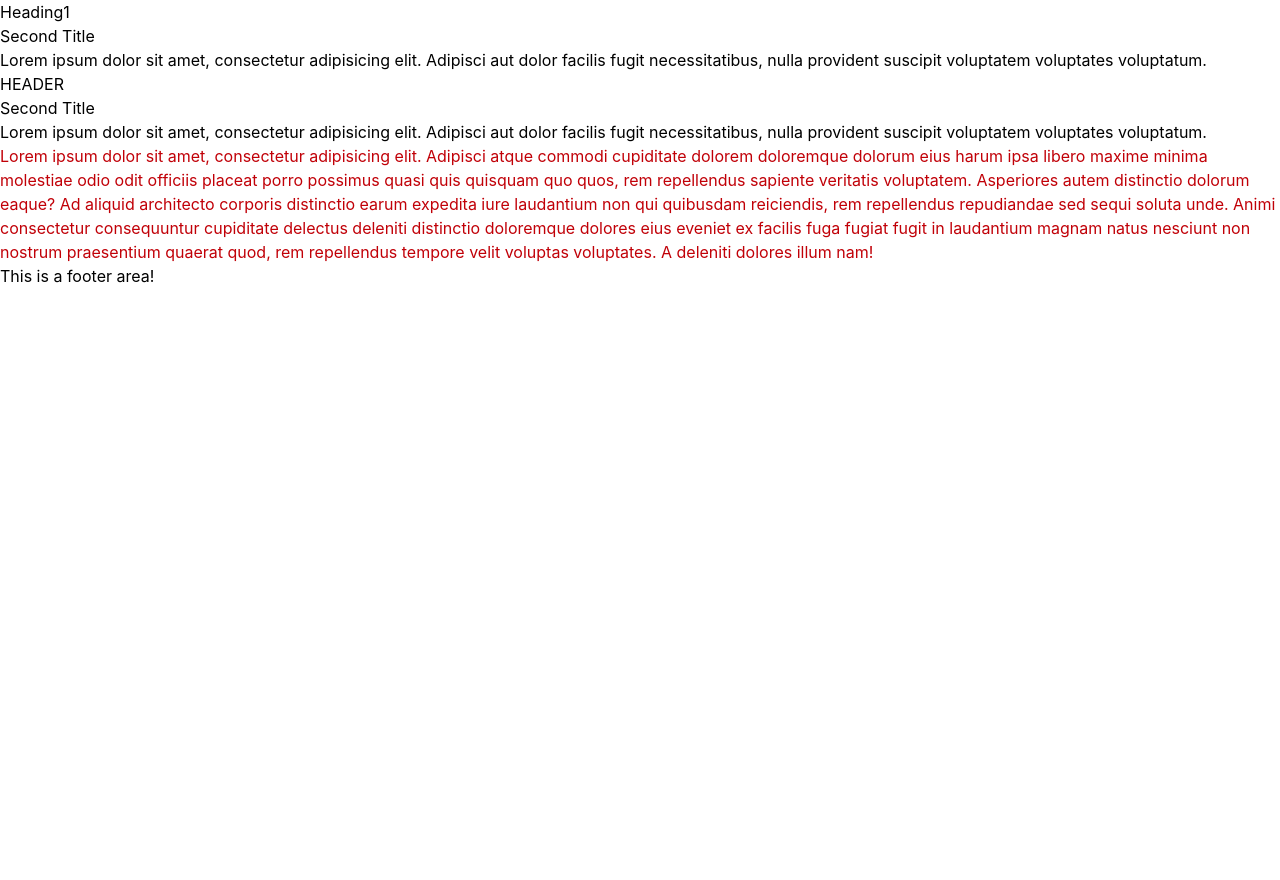
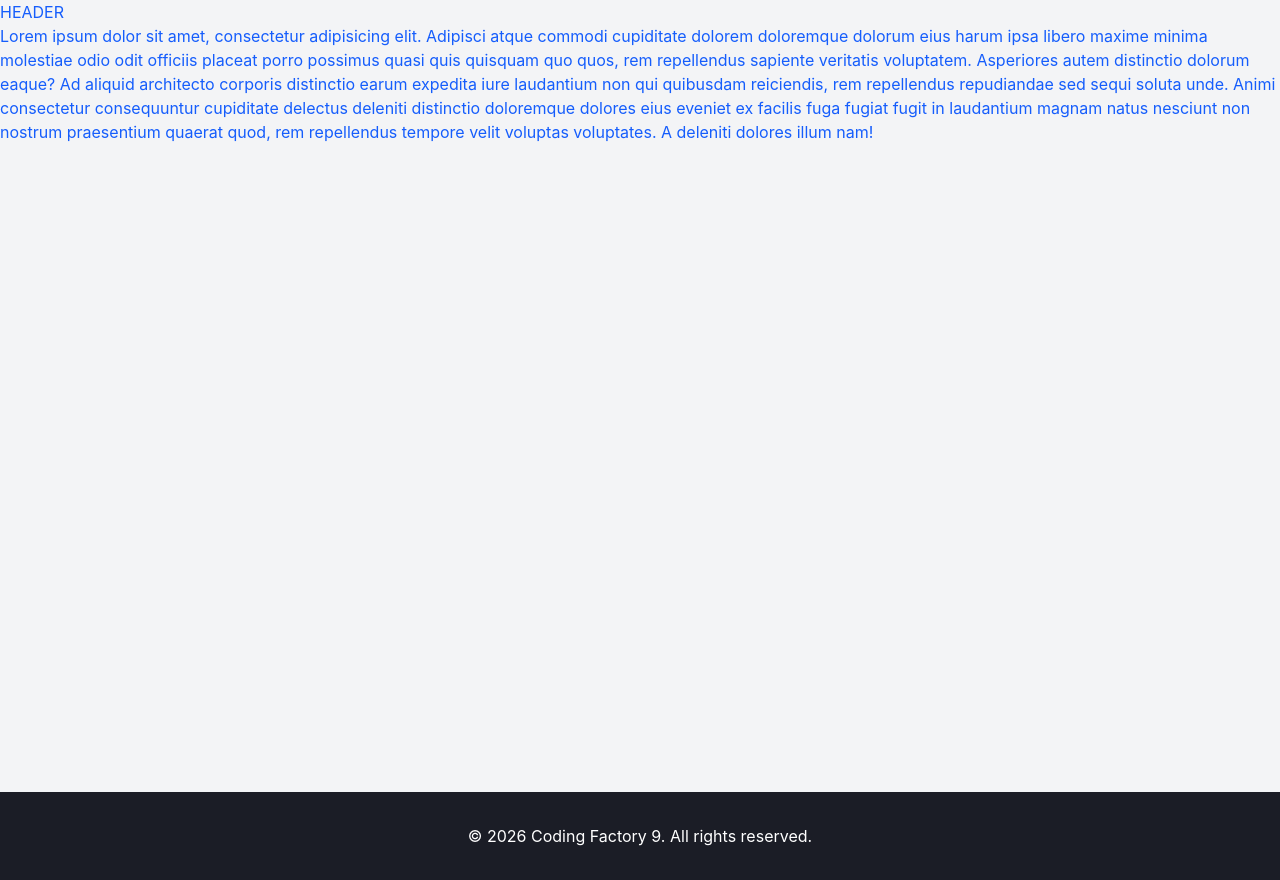
Before and after one commit to mach5ive/cf9-react-app, a React (Vite) app: page / in a window 1280 px wide. Before the commit the page ends 800 px from the top, so only its background shows below. Built offline with nearby package versions, Linux system fonts and the light colour scheme.

Commit message:
feat(ui): implement ui on layout

```diff
--- a/src/App.tsx
+++ b/src/App.tsx
@@ -2,7 +2,7 @@
 // import ArrowFunctionalComponent from "./components/LessonTwo/ArrowFunctionalComponent.tsx";
 // import ClassComponent from "./components/LessonTwo/ClassComponent.tsx";
 // import ArrowFunctionalComponent from "./components/LessonTwo/ArrowFunctionalComponent.tsx";
-import ArrowFunctionalComponentWithProps from "./components/LessonThree/ArrowFunctionalComponentWithProps.tsx";
+// import ArrowFunctionalComponentWithProps from "./components/LessonThree/ArrowFunctionalComponentWithProps.tsx";
 import Layout from "./components/Layout.tsx";
 
   //   type PropsA = {
@@ -58,19 +58,19 @@ function App() {
       {/*<ArrowFunctionalComponent />*/}
 
       {/*LESSON THREE*/}
-      <ArrowFunctionalComponentWithProps
-          title="Heading1"/>
-      <ArrowFunctionalComponentWithProps
-          title="Second Title"
-          description="Lorem ipsum dolor sit amet, consectetur adipisicing elit. Adipisci aut dolor facilis fugit necessitatibus, nulla provident suscipit voluptatem voluptates voluptatum."
-      />
+      {/*<ArrowFunctionalComponentWithProps*/}
+      {/*    title="Heading1"/>*/}
+      {/*<ArrowFunctionalComponentWithProps*/}
+      {/*    title="Second Title"*/}
+      {/*    description="Lorem ipsum dolor sit amet, consectetur adipisicing elit. Adipisci aut dolor facilis fugit necessitatibus, nulla provident suscipit voluptatem voluptates voluptatum."*/}
+      {/*/>*/}
 
-      <Layout>
-          <ArrowFunctionalComponentWithProps
-              title="Second Title"
-              description="Lorem ipsum dolor sit amet, consectetur adipisicing elit. Adipisci aut dolor facilis fugit necessitatibus, nulla provident suscipit voluptatem voluptates voluptatum."
-          />
-          <p className='text-red-700'>Lorem ipsum dolor sit amet, consectetur adipisicing elit. Adipisci atque commodi cupiditate dolorem doloremque dolorum eius harum ipsa libero maxime minima molestiae odio odit officiis placeat porro possimus quasi quis quisquam quo quos, rem repellendus sapiente veritatis voluptatem. Asperiores autem distinctio dolorum eaque? Ad aliquid architecto corporis distinctio earum expedita iure laudantium non qui quibusdam reiciendis, rem repellendus repudiandae sed sequi soluta unde. Animi consectetur consequuntur cupiditate delectus deleniti distinctio doloremque dolores eius eveniet ex facilis fuga fugiat fugit in laudantium magnam natus nesciunt non nostrum praesentium quaerat quod, rem repellendus tempore velit voluptas voluptates. A deleniti dolores illum nam!</p>
+      <Layout addClasses="text-blue-600 bg-gray-100">
+          {/*<ArrowFunctionalComponentWithProps*/}
+          {/*    title="Second Title"*/}
+          {/*    description="Lorem ipsum dolor sit amet, consectetur adipisicing elit. Adipisci aut dolor facilis fugit necessitatibus, nulla provident suscipit voluptatem voluptates voluptatum."*/}
+          {/*/>*/}
+          <p>Lorem ipsum dolor sit amet, consectetur adipisicing elit. Adipisci atque commodi cupiditate dolorem doloremque dolorum eius harum ipsa libero maxime minima molestiae odio odit officiis placeat porro possimus quasi quis quisquam quo quos, rem repellendus sapiente veritatis voluptatem. Asperiores autem distinctio dolorum eaque? Ad aliquid architecto corporis distinctio earum expedita iure laudantium non qui quibusdam reiciendis, rem repellendus repudiandae sed sequi soluta unde. Animi consectetur consequuntur cupiditate delectus deleniti distinctio doloremque dolores eius eveniet ex facilis fuga fugiat fugit in laudantium magnam natus nesciunt non nostrum praesentium quaerat quod, rem repellendus tempore velit voluptas voluptates. A deleniti dolores illum nam!</p>
       </Layout>
     </>
   )
--- a/src/components/Footer.tsx
+++ b/src/components/Footer.tsx
@@ -1,8 +1,11 @@
 const Footer = () => {
+    const currentYear = new Date().getFullYear();
     return (
         <>
-            <footer>
-                This is a footer area!
+            <footer className="bg-cf-dark-gray text-white">
+                <div className="container mx-auto py-8 text-center">
+                    &copy; {currentYear} Coding Factory 9. All rights reserved.
+                </div>
             </footer>
         </>
     )
--- a/src/components/Layout.tsx
+++ b/src/components/Layout.tsx
@@ -3,14 +3,17 @@ import Footer from './Footer'
 
 interface LayoutProps {
     children: React.ReactNode;
+    addClasses: string;
 }
 
-const Layout = ({children}:LayoutProps) => {
+const Layout = ({children, addClasses}:LayoutProps) => {
     return (
         <>
+            <div className={addClasses}>
             <Header/>
-            <main>{children}</main>
+            <main className="container mx-auto min-h-[96vh]">{children}</main>
             <Footer/>
+            </div>
         </>
     )
 }
--- a/src/index.css
+++ b/src/index.css
@@ -1 +1,7 @@
 @import "tailwindcss";
+
+@theme {
+    --color-cf-dark-red: #7d2c2f;
+    --color-cf-gray: #69696c;
+    --color-cf-dark-gray: #1b1d26;
+}
```
